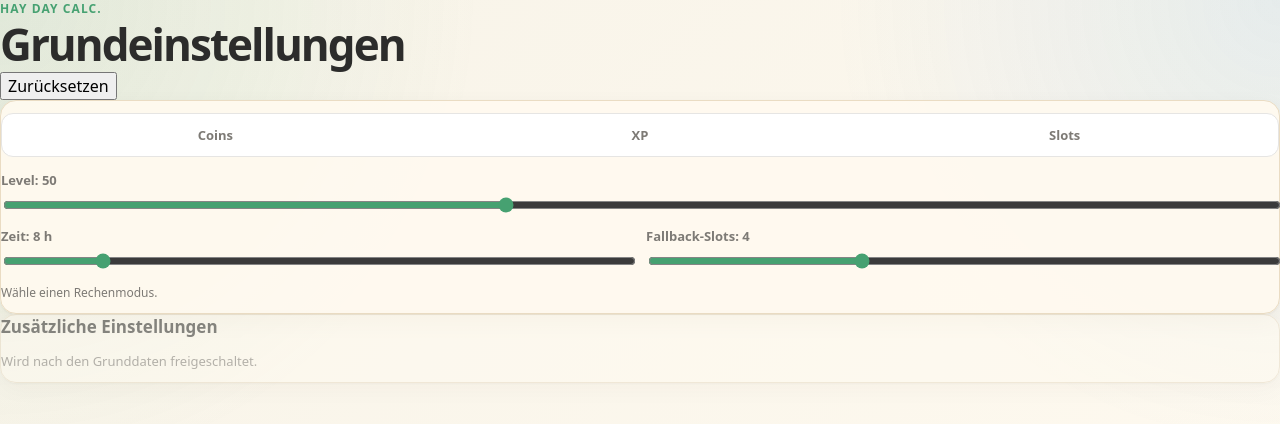
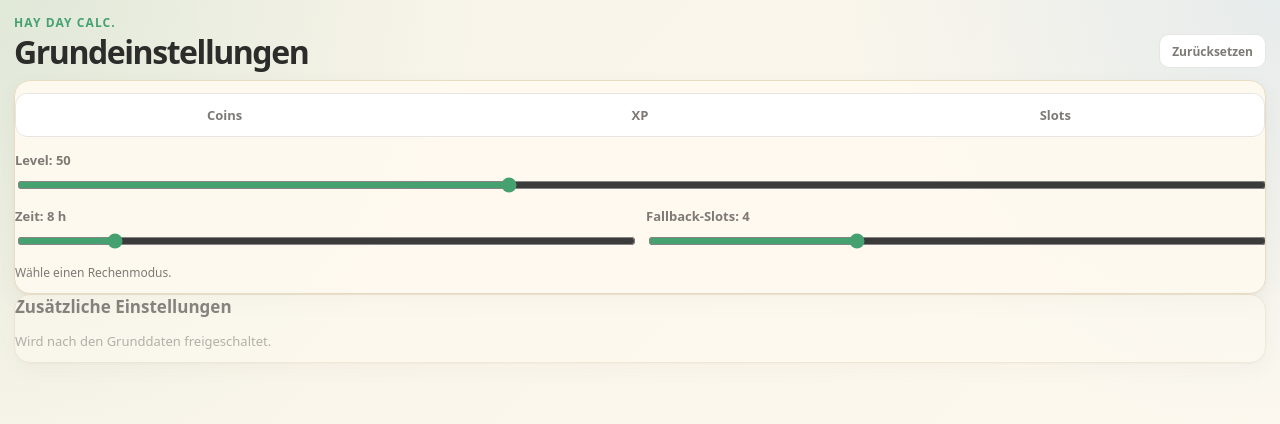
Before and after one commit to Max-Nagler/Hay-Day-Calc., a Next.js app: page /settings in a window 1280 px wide. Shown: the top 424 px of the page. Built offline with nearby package versions, Linux system fonts and the light colour scheme.

Commit message:
Add styles for compactPanel and embed components
Added new styles for compactPanel, ghostButton, and embed components.

```diff
--- a/app/globals.css
+++ b/app/globals.css
@@ -178,6 +178,10 @@ h3 {
   border-radius: 16px;
   background: rgba(255, 250, 240, 0.94);
   box-shadow: var(--shadow);
+}
+
+.compactPanel {
+  overflow: hidden;
 }
 
 .panel.disabled {
@@ -438,6 +442,17 @@ select:focus {
   transform: translateY(-1px);
 }
 
+.ghostButton {
+  min-height: 34px;
+  padding: 0 12px;
+  border: 1px solid var(--border);
+  border-radius: 10px;
+  background: var(--surface-strong);
+  color: var(--muted);
+  font-size: 12px;
+  font-weight: 800;
+}
+
 .buildingActions {
   display: grid;
   grid-template-columns: 74px 74px 1fr;
@@ -654,11 +669,11 @@ select:focus {
 }
 
 /* Produktions- und Zutatenliste:
-   echtes flexibles Wrapping.
+   flexibles Wrapping.
    Jede Gruppe ist ein Block:
    [Gebäudename]
    [Produkt] [Produkt] [...]
-   Der nächste Block rutscht direkt daneben, wenn Platz ist. */
+*/
 
 .visualProductionGrid {
   display: flex;
@@ -817,6 +832,39 @@ select:focus {
   margin-top: 5px;
 }
 
+/* Embed-Seiten */
+
+.embedShell {
+  width: 100%;
+  max-width: none;
+  margin: 0;
+  padding: 14px;
+}
+
+.outputEmbedShell {
+  padding-bottom: 22px;
+}
+
+.embedHeader {
+  display: flex;
+  justify-content: space-between;
+  gap: 14px;
+  align-items: flex-end;
+  margin-bottom: 12px;
+}
+
+.embedHeader h1 {
+  margin-bottom: 0;
+  font-size: clamp(22px, 4vw, 32px);
+}
+
+.miniStatus {
+  color: var(--muted);
+  font-size: 12px;
+  font-weight: 750;
+  text-align: right;
+}
+
 @media (max-width: 960px) {
   .shell {
     padding: 18px;
@@ -844,6 +892,14 @@ select:focus {
 @media (max-width: 620px) {
   .shell {
     padding: 14px;
+  }
+
+  .embedShell {
+    padding: 10px;
+  }
+
+  .embedHeader {
+    align-items: flex-start;
   }
 
   h1 {
```
